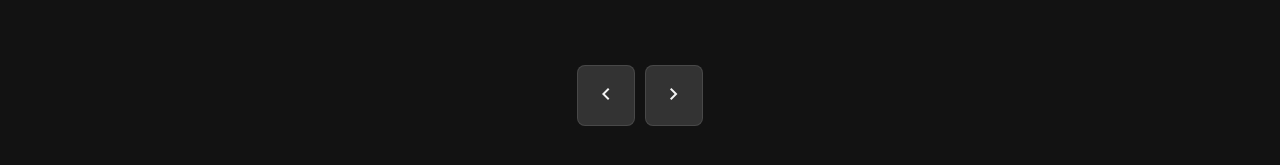
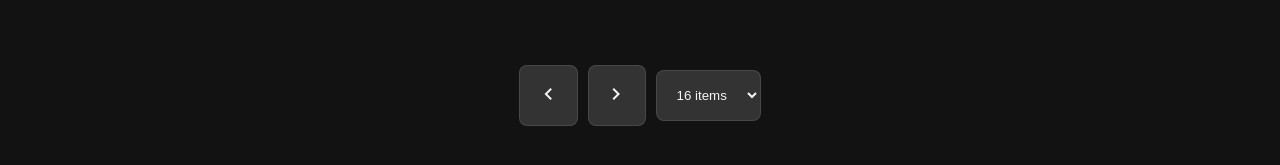
Before and after one commit to baguiostrawberryjam/tp-link-5g, a React (Vite) app: page / in a window 1280 px wide. Shown: the part 619-784 px from the top of the page. Built offline with nearby package versions, Linux system fonts and the light colour scheme; no server answers.

Commit message:
Readded limit setter and some fixes

```diff
--- a/src/pages/Recipes/Recipes.jsx
+++ b/src/pages/Recipes/Recipes.jsx
@@ -42,19 +42,20 @@ function Recipes(){
 
             <div id="button-container">
             <button onClick={()=>setSkip(Math.max(0,skip-limit))}>
-                <span class="material-symbols-outlined">chevron_left</span>
+                <span className="material-symbols-outlined">chevron_left</span>
             </button>
             <button onClick={()=>setSkip((skip+limit))}>
-                <span class="material-symbols-outlined">chevron_right</span>
+                <span className="material-symbols-outlined">chevron_right</span>
             </button>
-            {/*
-            <select onChange={(evt)=>setLimit(evt.target.value)}>
+            <select
+            id="item-selector"
+            value={limit}
+            onChange={(evt)=>setLimit(evt.target.value)}>
                 <option value="4">4 items</option>
                 <option value="8">8 items</option>
                 <option value="12">12 items</option>
                 <option value="16">16 items</option>
             </select>
-            */}
             </div>
             </div>
         </>
```
